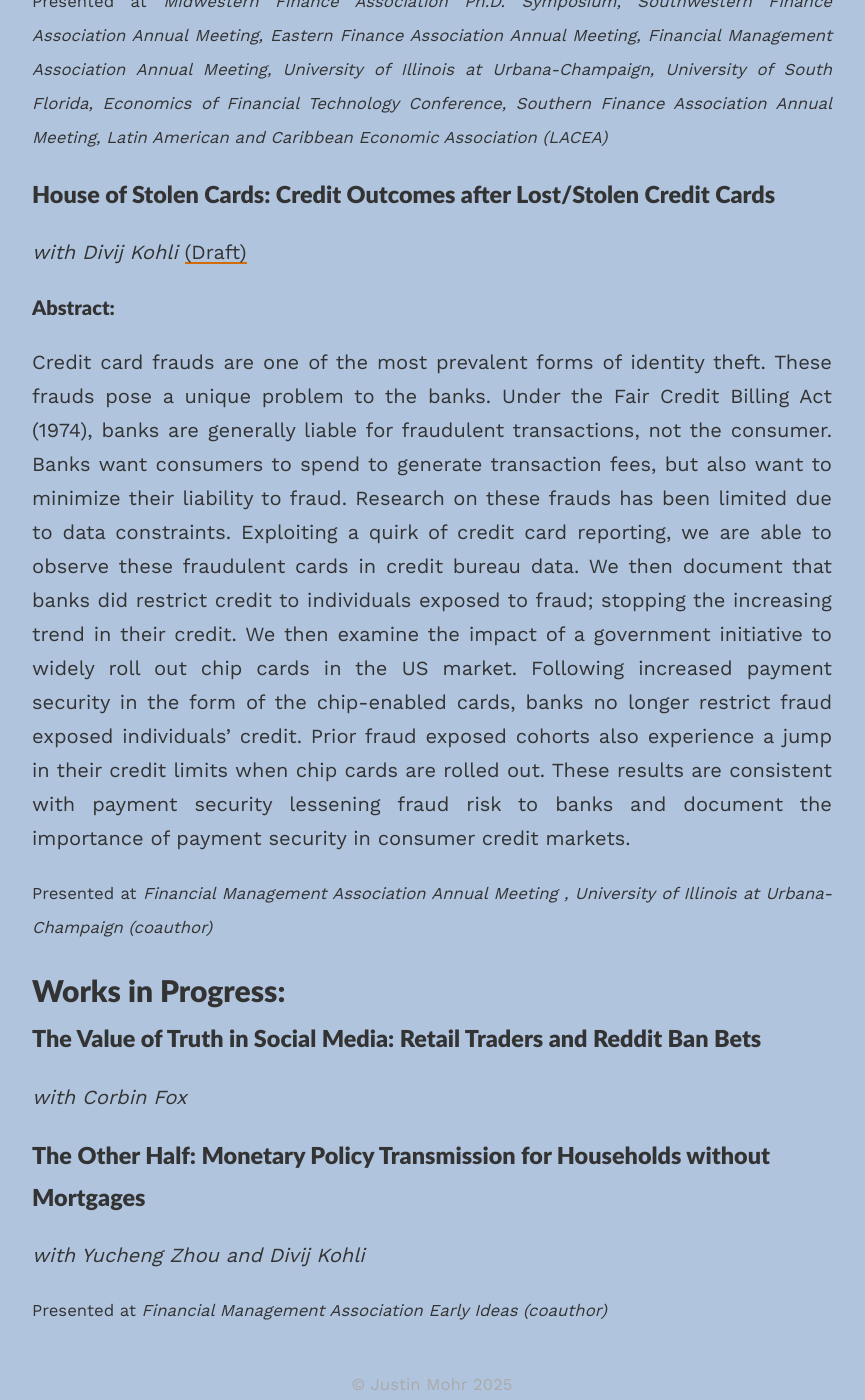
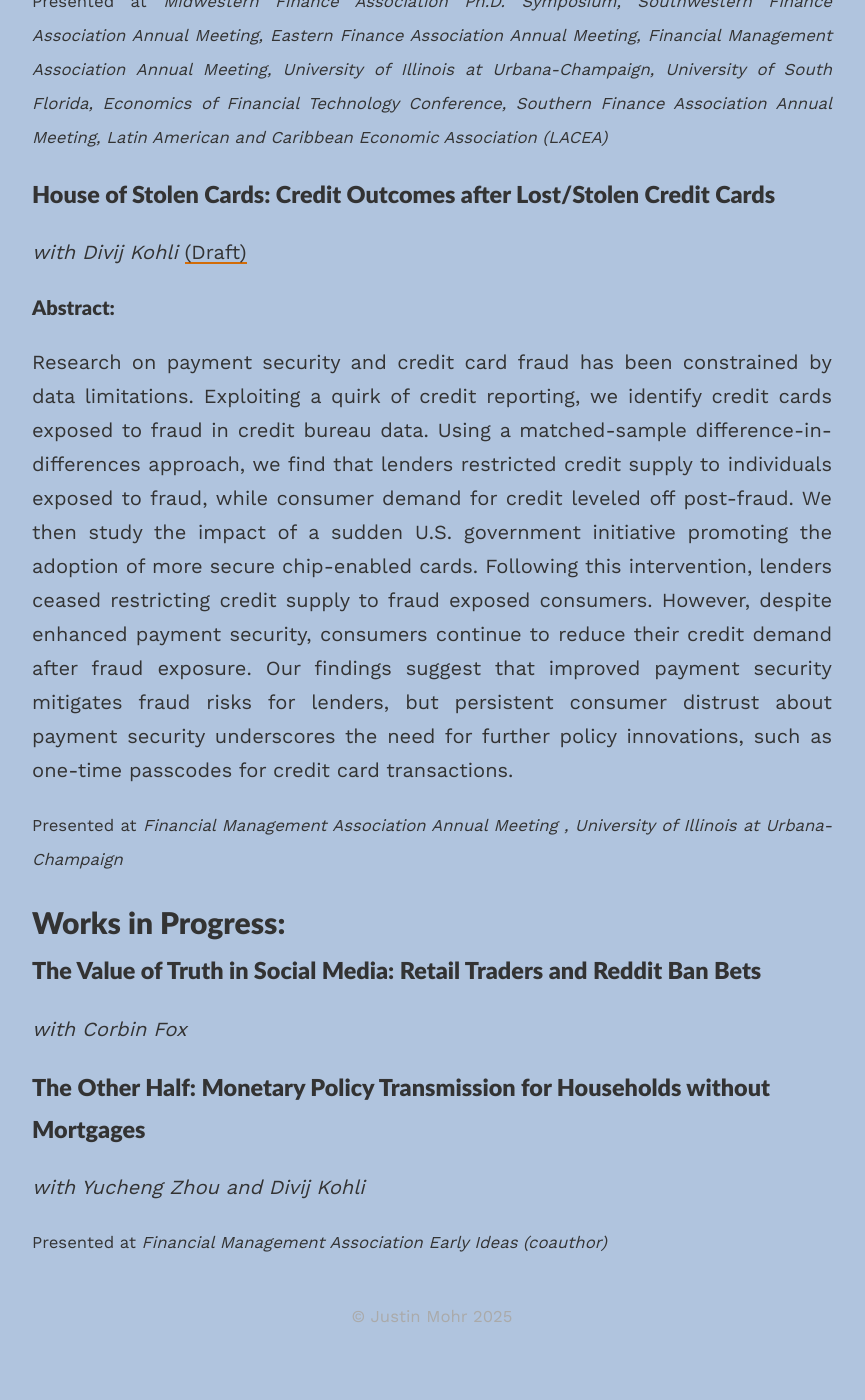
Before and after one commit to justin-mohr/justin-mohr.github.io, a Jekyll site: the page built from _pages/research.md, in a window 1280 px wide and 1400 px high, scrolled down 809 px. Shown: the whole window, without its empty margins (208-1073 px from the left). Built offline with Jekyll 4.4.1, drawn with Linux system fonts in a browser that asks for light colours; nearby versions of some CDN libraries; after the commit the page ends 2141 px from its top, so only the background shows below that.

Commit message:
Update research.md

```diff
--- a/_pages/research.md
+++ b/_pages/research.md
@@ -31,22 +31,21 @@ This paper uses days on which social media platform connectivity is exogenously
 
 #### Abstract:
 <p align="justify">
-Credit card frauds are one of the most prevalent forms of identity theft. These frauds pose
-a unique problem to the banks. Under the Fair Credit Billing Act (1974), banks are generally
-liable for fraudulent transactions, not the consumer. Banks want consumers to spend to
-generate transaction fees, but also want to minimize their liability to fraud. Research on these
-frauds has been limited due to data constraints. Exploiting a quirk of credit card reporting,
-we are able to observe these fraudulent cards in credit bureau data. We then document that
-banks did restrict credit to individuals exposed to fraud; stopping the increasing trend in
-their credit. We then examine the impact of a government initiative to widely roll out chip
-cards in the US market. Following increased payment security in the form of the chip-enabled
-cards, banks no longer restrict fraud exposed individuals’ credit. Prior fraud exposed cohorts
-also experience a jump in their credit limits when chip cards are rolled out. These results are
-consistent with payment security lessening fraud risk to banks and document the importance
-of payment security in consumer credit markets. </p>
+Research on payment security and credit card fraud has been constrained by data
+limitations. Exploiting a quirk of credit reporting, we identify credit cards exposed to
+fraud in credit bureau data. Using a matched-sample difference-in-differences approach,
+we find that lenders restricted credit supply to individuals exposed to fraud, while
+consumer demand for credit leveled off post-fraud. We then study the impact of a
+sudden U.S. government initiative promoting the adoption of more secure chip-enabled
+cards. Following this intervention, lenders ceased restricting credit supply to fraud exposed
+consumers. However, despite enhanced payment security, consumers continue
+to reduce their credit demand after fraud exposure. Our findings suggest that improved
+payment security mitigates fraud risks for lenders, but persistent consumer distrust
+about payment security underscores the need for further policy innovations, such as
+one-time passcodes for credit card transactions.</p>
 
  <p align="justify"> <small>
- Presented at <i> Financial Management Association Annual Meeting , University of Illinois at Urbana-Champaign (coauthor)</i> </small> </p>
+ Presented at <i> Financial Management Association Annual Meeting , University of Illinois at Urbana-Champaign </i> </small> </p>
 
 ## Works in Progress:
 ### The Value of Truth in Social Media: Retail Traders and Reddit Ban Bets <br>
```
